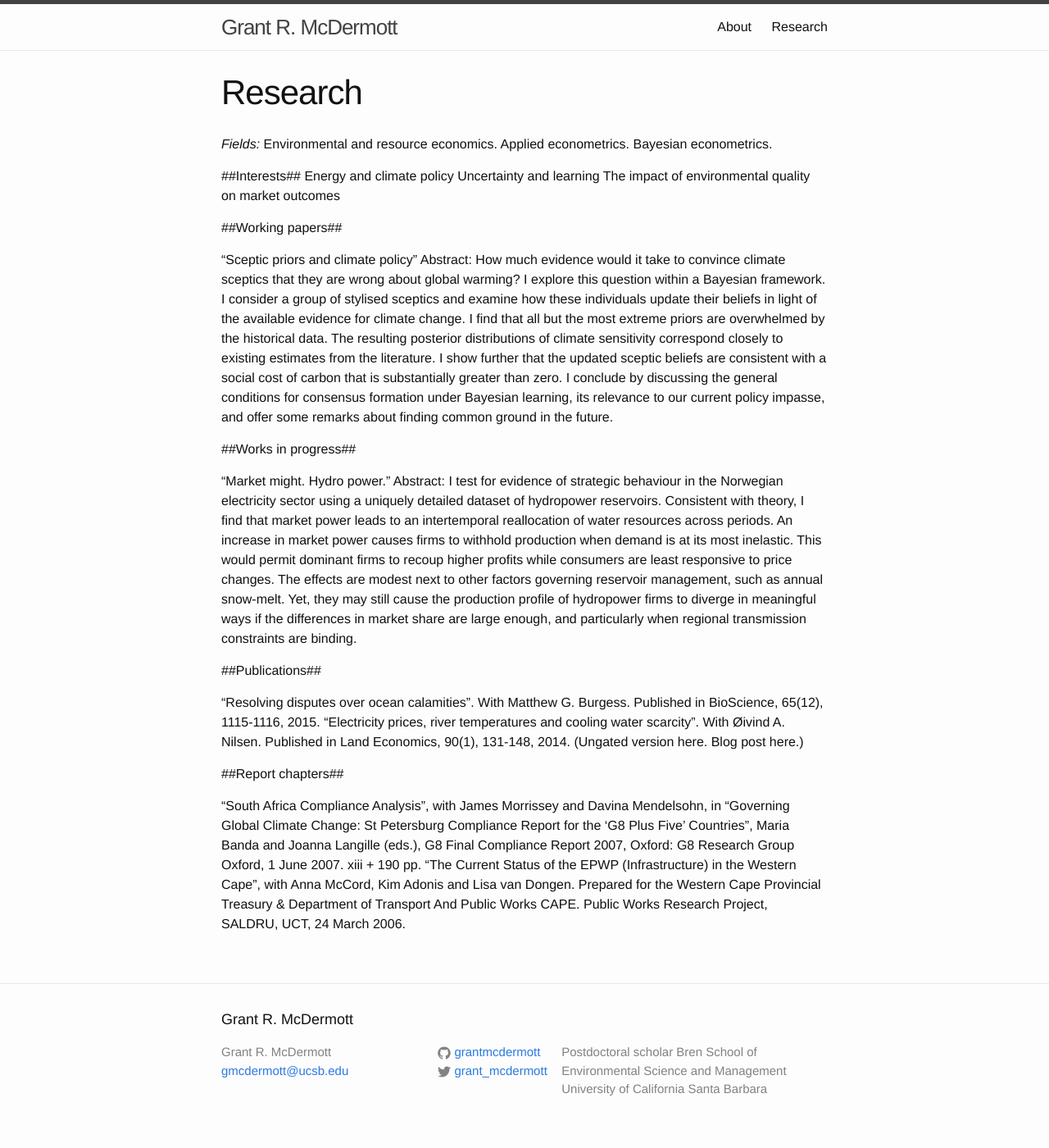
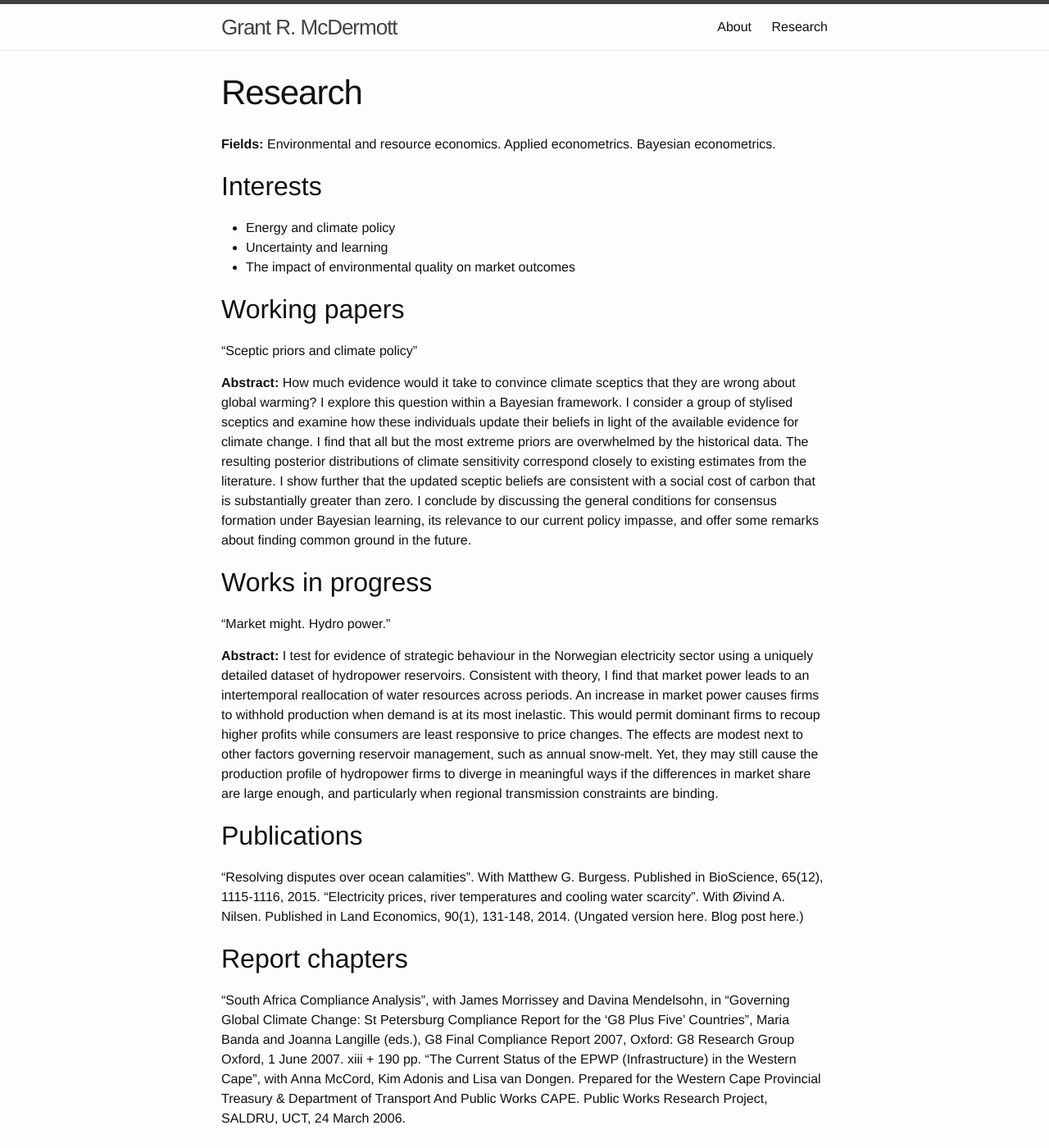
Before and after one commit to grantmcdermott/grantmcdermott.github.io, a Jekyll site: the page built from research.md, in a window 1280 px wide and 1400 px high. Shown: the whole window at 82% size. Built offline with Jekyll 4.4.1, drawn with Linux system fonts in a browser that asks for light colours; some of the changed lines change nothing that is shown.

Commit message:
Formatting.

```diff
--- a/research.md
+++ b/research.md
@@ -4,29 +4,31 @@ title: Research
 permalink: /research/
 ---
 
-*Fields:* Environmental and resource economics. Applied econometrics. Bayesian econometrics.
+**Fields:** Environmental and resource economics. Applied econometrics. Bayesian econometrics.
 
-##Interests##
-Energy and climate policy
-Uncertainty and learning
-The impact of environmental quality on market outcomes
+## Interests
+* Energy and climate policy
+* Uncertainty and learning
+* The impact of environmental quality on market outcomes
 
-##Working papers##
+## Working papers
 
 "Sceptic priors and climate policy"
-Abstract: How much evidence would it take to convince climate sceptics that they are wrong about global warming? I explore this question within a Bayesian framework. I consider a group of stylised sceptics and examine how these individuals update their beliefs in light of the available evidence for climate change. I find that all but the most extreme priors are overwhelmed by the historical data. The resulting posterior distributions of climate sensitivity correspond closely to existing estimates from the literature. I show further that the updated sceptic beliefs are consistent with a social cost of carbon that is substantially greater than zero. I conclude by discussing the general conditions for consensus formation under Bayesian learning, its relevance to our current policy impasse, and offer some remarks about finding common ground in the future.
 
-##Works in progress##
+**Abstract:** How much evidence would it take to convince climate sceptics that they are wrong about global warming? I explore this question within a Bayesian framework. I consider a group of stylised sceptics and examine how these individuals update their beliefs in light of the available evidence for climate change. I find that all but the most extreme priors are overwhelmed by the historical data. The resulting posterior distributions of climate sensitivity correspond closely to existing estimates from the literature. I show further that the updated sceptic beliefs are consistent with a social cost of carbon that is substantially greater than zero. I conclude by discussing the general conditions for consensus formation under Bayesian learning, its relevance to our current policy impasse, and offer some remarks about finding common ground in the future.
+
+## Works in progress
 
 "Market might. Hydro power."
-Abstract: I test for evidence of strategic behaviour in the Norwegian electricity sector using a uniquely detailed dataset of hydropower reservoirs. Consistent with theory, I find that market power leads to an intertemporal reallocation of water resources across periods. An increase in market power causes firms to withhold production when demand is at its most inelastic. This would permit dominant firms to recoup higher profits while consumers are least responsive to price changes. The effects are modest next to other factors governing reservoir management, such as annual snow-melt. Yet, they may still cause the production profile of hydropower firms to diverge in meaningful ways if the differences in market share are large enough, and particularly when regional transmission constraints are binding.
 
-##Publications##
+**Abstract:** I test for evidence of strategic behaviour in the Norwegian electricity sector using a uniquely detailed dataset of hydropower reservoirs. Consistent with theory, I find that market power leads to an intertemporal reallocation of water resources across periods. An increase in market power causes firms to withhold production when demand is at its most inelastic. This would permit dominant firms to recoup higher profits while consumers are least responsive to price changes. The effects are modest next to other factors governing reservoir management, such as annual snow-melt. Yet, they may still cause the production profile of hydropower firms to diverge in meaningful ways if the differences in market share are large enough, and particularly when regional transmission constraints are binding.
+
+## Publications
 
 "Resolving disputes over ocean calamities". With Matthew G. Burgess. Published in BioScience, 65(12), 1115-1116, 2015.
 "Electricity prices, river temperatures and cooling water scarcity". With Øivind A. Nilsen. Published in Land Economics, 90(1), 131-148, 2014. (Ungated version here. Blog post here.)
 
-##Report chapters##
+## Report chapters
 
 “South Africa Compliance Analysis”, with James Morrissey and Davina Mendelsohn, in “Governing Global Climate Change: St Petersburg Compliance Report for the ‘G8 Plus Five’ Countries”, Maria Banda and Joanna Langille (eds.), G8 Final Compliance Report 2007, Oxford: G8 Research Group Oxford, 1 June 2007. xiii + 190 pp.
 “The Current Status of the EPWP (Infrastructure) in the Western Cape”, with Anna McCord, Kim Adonis and Lisa van Dongen. Prepared for the Western Cape Provincial Treasury & Department of Transport And Public Works CAPE. Public Works Research Project, SALDRU, UCT, 24 March 2006.
```
